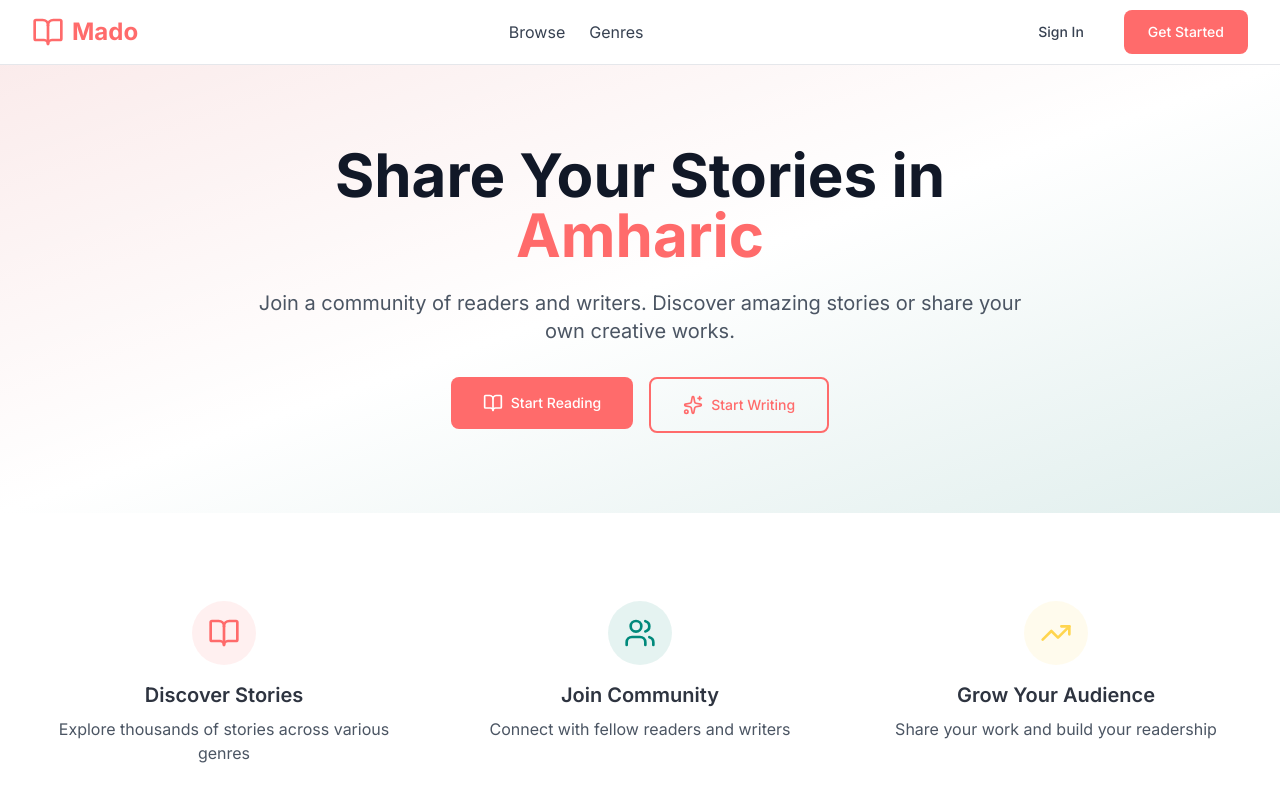
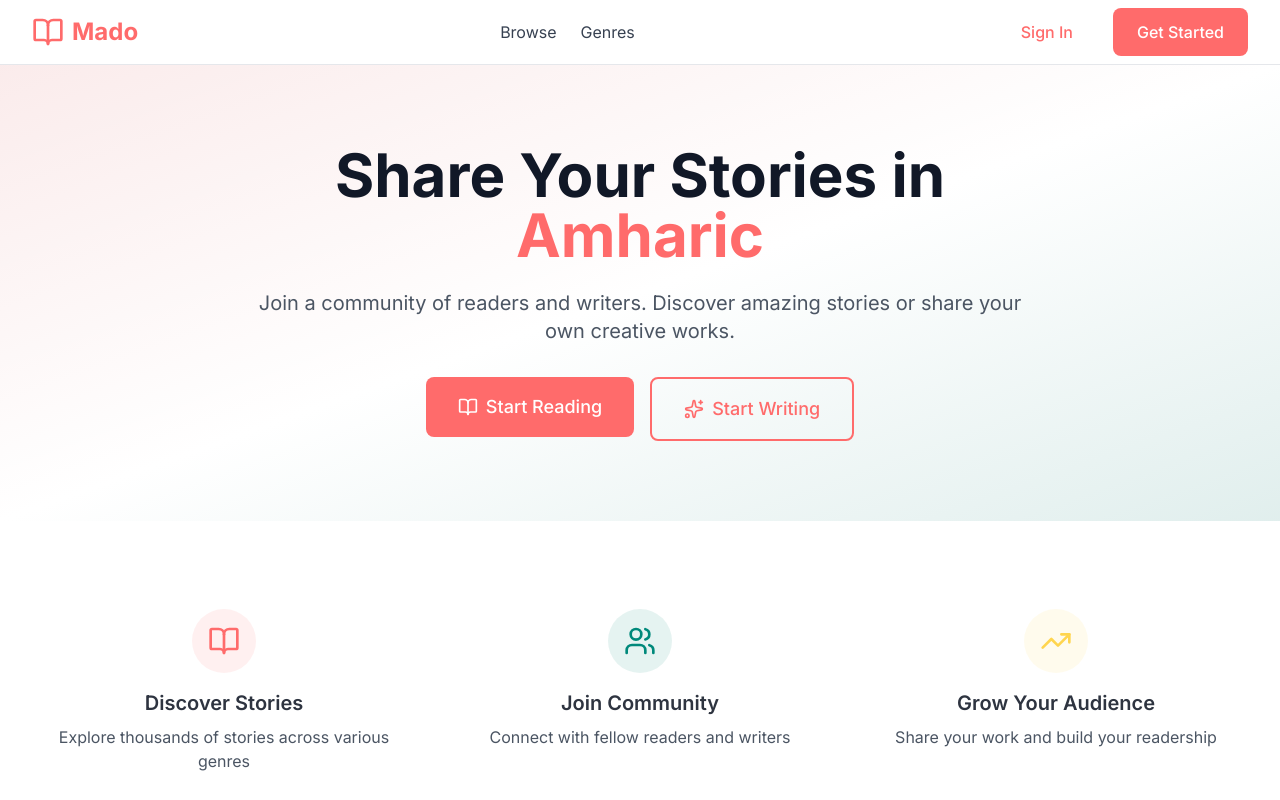
Before and after one commit to Iamhan-e/Mado, a Next.js app: page / in a window 1280 px wide. Shown: the top 800 px of the page. Built offline with nearby package versions, Linux system fonts and the light colour scheme; no server answers.

Commit message:
refactor: enhance Button component with additional variant and styling improvements

```diff
--- a/components/ui/button.tsx
+++ b/components/ui/button.tsx
@@ -1,31 +1,33 @@
 import { ButtonHTMLAttributes, forwardRef } from "react"
+import { cn } from "@/lib/utils"
 
-export interface ButtonProps extends ButtonHTMLAttributes<HTMLButtonElement> {
-  variant?: "primary" | "secondary" | "outline" | "ghost"
+interface ButtonProps extends ButtonHTMLAttributes<HTMLButtonElement> {
+  variant?: "primary" | "secondary" | "outline" | "ghost" | "danger"
   isLoading?: boolean
 }
 
 const Button = forwardRef<HTMLButtonElement, ButtonProps>(
-  ({ className = "", variant = "primary", isLoading, children, disabled, ...props }, ref) => {
-    const baseStyles = "inline-flex items-center justify-center rounded-lg px-6 py-3 text-sm font-medium transition-all focus:outline-none focus:ring-2 focus:ring-offset-2 disabled:pointer-events-none disabled:opacity-50"
+  ({ className, variant = "primary", isLoading, children, disabled, ...props }, ref) => {
+    const baseStyles = "inline-flex items-center justify-center rounded-lg font-medium transition-all duration-200 focus:outline-none focus:ring-2 focus:ring-offset-2 disabled:opacity-50 disabled:cursor-not-allowed px-6 py-3 text-base"
 
     const variants = {
-      primary: "bg-[#FF6B6B] text-white hover:bg-[#ff5252] focus:ring-[#FF6B6B]",
-      secondary: "bg-[#00897B] text-white hover:bg-[#00766C] focus:ring-[#00897B]",
-      outline: "border-2 border-[#FF6B6B] text-[#FF6B6B] hover:bg-[#FF6B6B] hover:text-white focus:ring-[#FF6B6B]",
-      ghost: "text-gray-700 hover:bg-gray-100 focus:ring-gray-300"
+      primary: "bg-primary hover:bg-primary-dark text-white focus:ring-primary",
+      secondary: "bg-secondary hover:bg-secondary-dark text-white focus:ring-secondary",
+      outline: "border-2 border-primary text-primary hover:bg-primary hover:text-white focus:ring-primary",
+      ghost: "text-primary hover:bg-primary/10 focus:ring-primary",
+      danger: "bg-red-600 hover:bg-red-700 text-white focus:ring-red-500",
     }
 
     return (
       <button
-        className={`${baseStyles} ${variants[variant]} ${className}`}
         ref={ref}
+        className={cn(baseStyles, variants[variant], className)}
         disabled={disabled || isLoading}
         {...props}
       >
         {isLoading ? (
           <>
-            <svg className="mr-2 h-4 w-4 animate-spin" xmlns="http://www.w3.org/2000/svg" fill="none" viewBox="0 0 24 24">
+            <svg className="animate-spin -ml-1 mr-2 h-4 w-4" xmlns="http://www.w3.org/2000/svg" fill="none" viewBox="0 0 24 24">
               <circle className="opacity-25" cx="12" cy="12" r="10" stroke="currentColor" strokeWidth="4"></circle>
               <path className="opacity-75" fill="currentColor" d="M4 12a8 8 0 018-8V0C5.373 0 0 5.373 0 12h4zm2 5.291A7.962 7.962 0 014 12H0c0 3.042 1.135 5.824 3 7.938l3-2.647z"></path>
             </svg>
@@ -38,6 +40,6 @@ const Button = forwardRef<HTMLButtonElement, ButtonProps>(
     )
   }
 )
+
 Button.displayName = "Button"
-
 export { Button }
```
